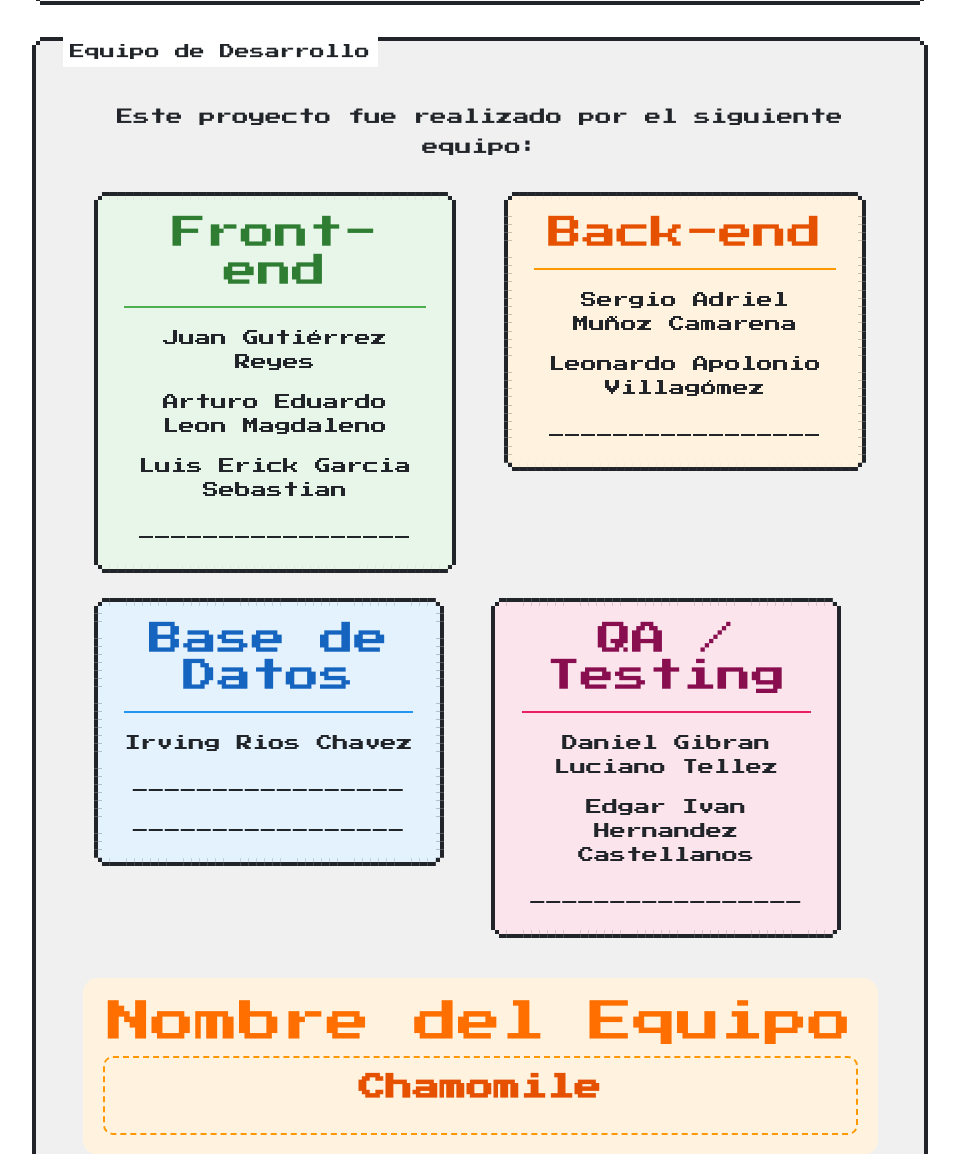
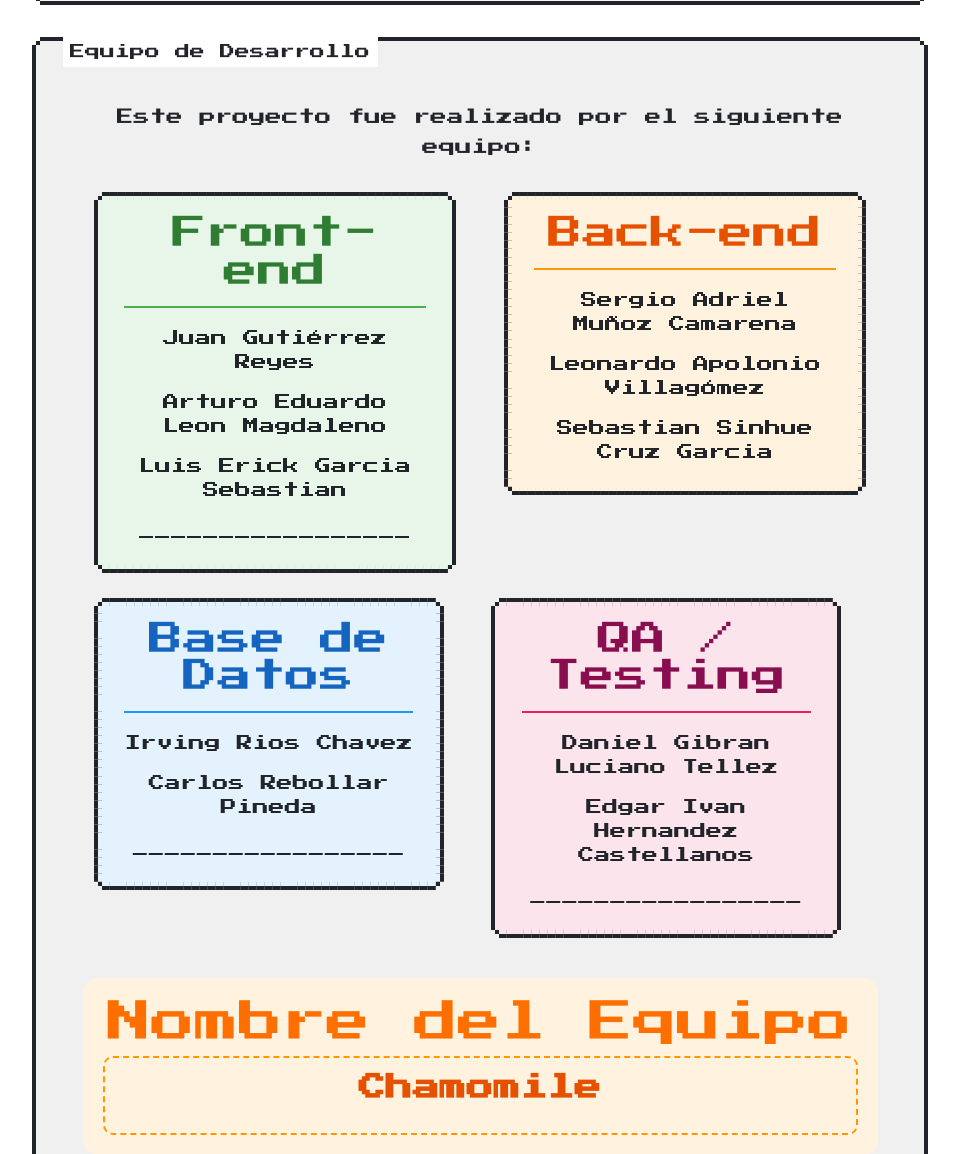
Before and after one commit to SergioAdriel/Hd1_2808_2026-2_EquipoChamomile, a PHP site: page /Controlador/politica_privacidad.php in a window 1280 px wide. Shown: the part 1030-2184 px from the top of the page, without its empty margins (160-1119 px from the left). Run offline with PHP 8.4, Linux system fonts and the light colour scheme; some libraries are stand-ins or nearby versions.

Commit message:
Update names in privacy policy

```diff
--- a/Proyecto/Controlador/politica_privacidad.php
+++ b/Proyecto/Controlador/politica_privacidad.php
@@ -69,7 +69,7 @@ require __DIR__ . '/../musica.php';
             <ul style="list-style: none; padding: 0;">
               <li style="padding: 8px 0;">Sergio Adriel Muñoz Camarena</li>
               <li style="padding: 8px 0;">Leonardo Apolonio Villagómez</li>
-              <li style="padding: 8px 0;">_________________</li>
+              <li style="padding: 8px 0;">Sebastian Sinhue Cruz Garcia</li>
             </ul>
           </div>
         </div>
@@ -83,7 +83,7 @@ require __DIR__ . '/../musica.php';
             <div style="border-top: 2px solid #2196F3; margin: 10px 0;"></div>
             <ul style="list-style: none; padding: 0;">
               <li style="padding: 8px 0;">Irving Rios Chavez</li>
-              <li style="padding: 8px 0;">_________________</li>
+              <li style="padding: 8px 0;">Carlos Rebollar Pineda</li>
               <li style="padding: 8px 0;">_________________</li>
             </ul>
           </div>
```
